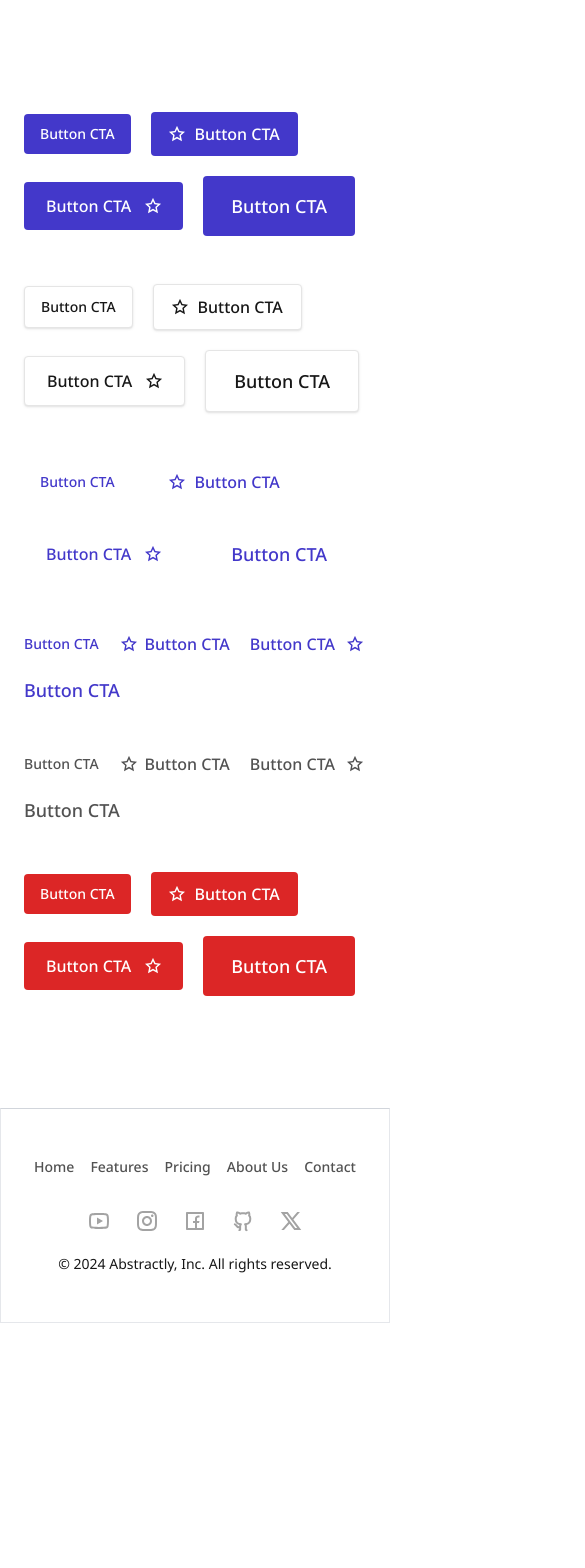
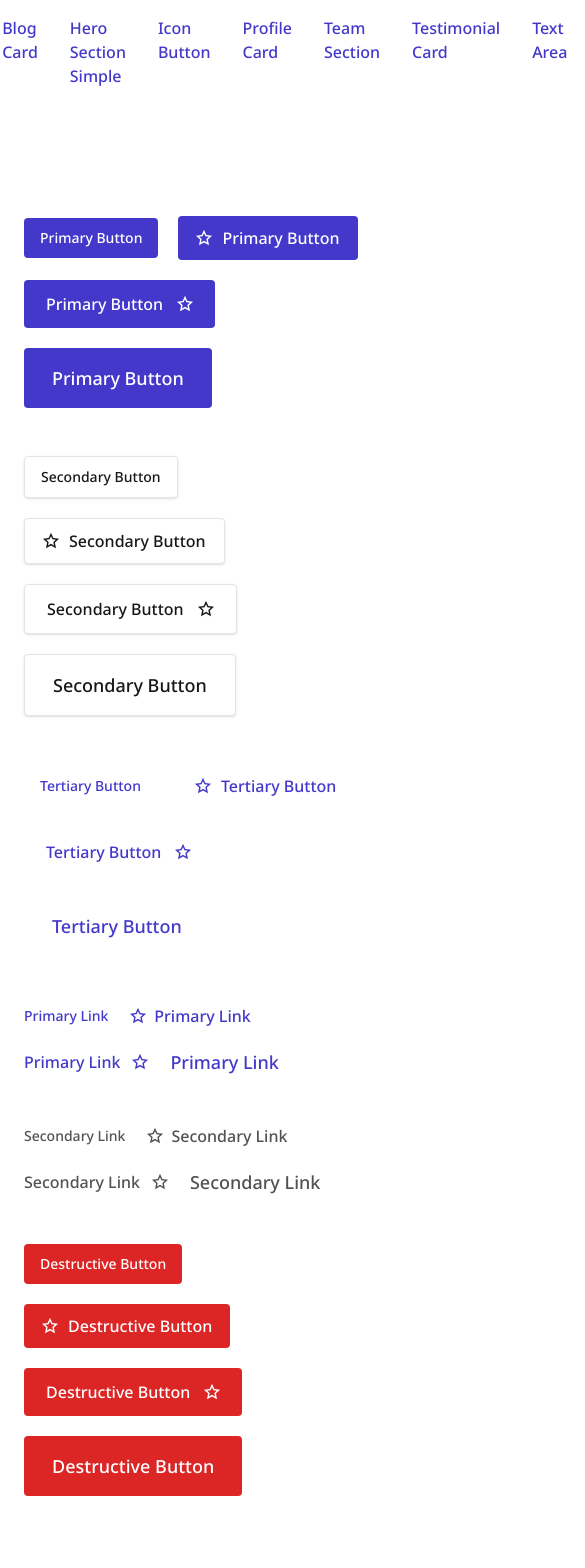
Before and after one commit to av0ed/ui-component-library, a Next.js app: page /button in a window 390 px wide. Shown: the top 1568 px of the page, 585 px wide, since content can reach past the window. Before the commit the page ends 1323 px from the top, so only its background shows below. Built offline with nearby package versions, Linux system fonts and the light colour scheme.

Commit message:
add hero section

```diff
--- a/app/_components/footer.tsx
+++ b/app/_components/footer.tsx
@@ -1,4 +1,4 @@
-import Link from "next/link";
+import Button from "../_components/button";
 import {
   RiYoutubeLine,
   RiInstagramLine,
@@ -26,7 +26,7 @@ const socialLinks = [
 const classes = {
   pageLink:
     "text-neutral-600 hover:text-neutral-900 focus:outline-none focus:rounded focus:ring focus:ring-indigo-200",
-  socialIcon: "text-neutral-400 h-6 w-6",
+  socialIcon: "link--md link--secondary",
   socialLink:
     "inline-flex focus:outline-none focus:rounded focus:ring focus:ring-indigo-200",
 };
@@ -37,9 +37,7 @@ export default function Footer() {
       <ul className="flex flex-row flex-nowrap gap-x-4 md:gap-x-6">
         {pages.map(({ id, page, href }) => (
           <li key={id}>
-            <Link className={classes.pageLink} href={href}>
-              {page}
-            </Link>
+            <Button classes={classes.pageLink} href={href} text={page} />
           </li>
         ))}
       </ul>
--- /dev/null
+++ b/app/_components/hero-section-simple.tsx
@@ -0,0 +1,41 @@
+import Button from "../_components/button";
+import Image from "next/image";
+
+export default function HeroSectionSimple() {
+  return (
+    <div className="h-full p-4 bg-gradient-haze">
+      <div className="h-full flex flex-col rounded justify-center items-center bg-white">
+        <div className="flex flex-col lg:flex-row gap-y-12 md:gap-y-8 lg:gap-x-8 py-12 md:py-16 px-4 lg:p-24 max-w-screen-sm md:max-w-screen-md lg:max-w-screen-lg">
+          <div className="flex flex-col lg:justify-center">
+            <h1 className="text-4xl md:text-5xl lg:text-6xl font-semibold text-neutral-900">
+              Well-crafted abstract images
+            </h1>
+            <p className="mt-4 md:mt-6 text-lg md:text-xl text-neutral-600">
+              High-quality abstract images for your projects, wallpaper, and
+              presentations.
+            </p>
+            <div className="flex flex-row items-start mt-8 md:mt-16 gap-x-4 md:gap-x-8">
+              <Button
+                classes="btn--xl md:btn--2xl btn--secondary"
+                text="Learn more"
+                href="/"
+              />
+              <Button
+                classes="btn--xl md:btn--2xl btn--primary"
+                text="See pricing"
+                href="/"
+              />
+            </div>
+          </div>
+          <Image
+            src="hero-simple.png"
+            className="w-full h-auto mx-auto md:mx-0"
+            alt="Abstract, floating cubes"
+            width={0}
+            height={0}
+          />
+        </div>
+      </div>
+    </div>
+  );
+}
--- /dev/null
+++ b/app/_components/navbar.tsx
@@ -0,0 +1,31 @@
+import Button from "../_components/button";
+import { makeLink } from "../_utilities/helpers";
+
+export default function Navbar() {
+  const pages = [
+    "404 Section",
+    "Badge",
+    "Button",
+    "Blog Card",
+    "Hero Section Simple",
+    "Icon Button",
+    "Profile Card",
+    "Team Section",
+    "Testimonial Card",
+    "Text Area",
+    "Text Input",
+  ];
+  return (
+    <ul className="flex flex-row p-4 justify-center gap-x-8 flex-nowrap">
+      {pages.map((page) => (
+        <li key={page}>
+          <Button
+            classes="link--lg link--primary"
+            href={makeLink(page)}
+            text={page}
+          />
+        </li>
+      ))}
+    </ul>
+  );
+}
--- a/app/_utilities/helpers.ts
+++ b/app/_utilities/helpers.ts
@@ -1,3 +1,3 @@
 export const makeLink = (title: string) => {
-  return title.toLowerCase().replace(" ", "-");
+  return title.toLowerCase().replaceAll(" ", "-");
 };
--- a/app/button/page.tsx
+++ b/app/button/page.tsx
@@ -19,100 +19,106 @@ export default function ButtonPage() {
     <div className="flex flex-col items-center py-28 px-6 md:px-8 lg:px-0">
       <div className="flex flex-col justify-center items-start gap-y-12">
         <div className="flex flex-row flex-wrap items-center gap-5">
-          <Button classes="btn--md btn--primary" text="Button CTA" />
+          <Button classes="btn--md btn--primary" text="Primary Button" />
           <Button
             classes="btn--lg btn--primary"
             Icon={RiStarLine}
             iconAlign="left"
-            text="Button CTA"
+            text="Primary Button"
           />
           <Button
             classes="btn--xl btn--primary"
             Icon={RiStarLine}
             iconAlign="right"
-            text="Button CTA"
+            text="Primary Button"
           />
-          <Button classes="btn--2xl btn--primary" text="Button CTA" />
+          <Button classes="btn--2xl btn--primary" text="Primary Button" />
         </div>
         <div className="flex flex-row flex-wrap items-center gap-5">
-          <Button classes="btn--md btn--secondary" text="Button CTA" />
+          <Button classes="btn--md btn--secondary" text="Secondary Button" />
           <Button
             classes="btn--lg btn--secondary"
             Icon={RiStarLine}
             iconAlign="left"
-            text="Button CTA"
+            text="Secondary Button"
           />
           <Button
             classes="btn--xl btn--secondary"
             Icon={RiStarLine}
             iconAlign="right"
-            text="Button CTA"
+            text="Secondary Button"
           />
-          <Button classes="btn--2xl btn--secondary" text="Button CTA" />
+          <Button classes="btn--2xl btn--secondary" text="Secondary Button" />
         </div>
         <div className="flex flex-row flex-wrap items-center gap-5">
-          <Button classes="btn--md btn--tertiary" text="Button CTA" />
+          <Button classes="btn--md btn--tertiary" text="Tertiary Button" />
           <Button
             classes="btn--lg btn--tertiary"
             Icon={RiStarLine}
             iconAlign="left"
-            text="Button CTA"
+            text="Tertiary Button"
           />
           <Button
             classes="btn--xl btn--tertiary"
             Icon={RiStarLine}
             iconAlign="right"
-            text="Button CTA"
+            text="Tertiary Button"
           />
-          <Button classes="btn--2xl btn--tertiary" text="Button CTA" />
+          <Button classes="btn--2xl btn--tertiary" text="Tertiary Button" />
         </div>
         <div className="flex flex-row flex-wrap items-center gap-5">
-          <Button classes="link--md link--primary" text="Button CTA" />
+          <Button classes="link--md link--primary" text="Primary Link" />
           <Button
             classes="link--lg link--primary"
             Icon={RiStarLine}
             iconAlign="left"
-            text="Button CTA"
+            text="Primary Link"
           />
           <Button
             classes="link--xl link--primary"
             Icon={RiStarLine}
             iconAlign="right"
-            text="Button CTA"
+            text="Primary Link"
           />
-          <Button classes="link--2xl link--primary" text="Button CTA" />
+          <Button classes="link--2xl link--primary" text="Primary Link" />
         </div>
         <div className="flex flex-row flex-wrap items-center gap-5">
-          <Button classes="link--md link--secondary" text="Button CTA" />
+          <Button classes="link--md link--secondary" text="Secondary Link" />
           <Button
             classes="link--lg link--secondary"
             Icon={RiStarLine}
             iconAlign="left"
-            text="Button CTA"
+            text="Secondary Link"
           />
           <Button
             classes="link--xl link--secondary"
             Icon={RiStarLine}
             iconAlign="right"
-            text="Button CTA"
+            text="Secondary Link"
           />
-          <Button classes="link--2xl link--secondary" text="Button CTA" />
+          <Button classes="link--2xl link--secondary" text="Secondary Link" />
         </div>
         <div className="flex flex-row flex-wrap items-center gap-5">
-          <Button classes="btn--md btn--destructive" text="Button CTA" />
+          <Button
+            classes="btn--md btn--destructive"
+            text="Destructive Button"
+          />
           <Button
             classes="btn--lg btn--destructive"
             Icon={RiStarLine}
             iconAlign="left"
-            text="Button CTA"
+            text="Destructive Button"
           />
           <Button
             classes="btn--xl btn--destructive"
             Icon={RiStarLine}
             iconAlign="right"
-            text="Button CTA"
+            text="Destructive Button"
           />
-          <Button classes="btn--2xl btn--destructive" text="Button CTA" />
+          <Button
+            classes="btn--2xl btn--destructive"
+            text="Destructive Button"
+          />
         </div>
       </div>
     </div>
--- /dev/null
+++ b/app/hero-section-simple/page.tsx
@@ -0,0 +1,9 @@
+import type { Metadata } from "next";
+import HeroSectionSimple from "../_components/hero-section-simple";
+
+export const metadata: Metadata = {
+  title: "Hero Section (Simple) | UI Component Library | Jason Long",
+};
+export default function HeroSectionSimplePage() {
+  return <HeroSectionSimple />;
+}
--- a/app/layout.tsx
+++ b/app/layout.tsx
@@ -1,5 +1,6 @@
 import type { Metadata } from "next";
 import { Noto_Sans } from "next/font/google";
+import Navbar from "./_components/navbar";
 import Footer from "./_components/footer";
 import "./globals.css";
 
@@ -22,6 +23,7 @@ export default function RootLayout({
   return (
     <html lang="en" className="h-full">
       <body className={`${notoSans.className} flex flex-col h-full bg-white`}>
+        <Navbar />
         <main className="flex flex-col flex-nowrap flex-1">{children}</main>
         <Footer />
       </body>
--- a/app/page.tsx
+++ b/app/page.tsx
@@ -1,26 +1,5 @@
-import Link from "next/link";
-import { makeLink } from "./_utilities/helpers";
+import HeroSectionSimple from "./_components/hero-section-simple";
 
 export default function Home() {
-  const pages = [
-    "404 Section",
-    "Badge",
-    "Button",
-    "Blog Card",
-    "Icon Button",
-    "Profile Card",
-    "Team Section",
-    "Testimonial Card",
-    "Text Area",
-    "Text Input",
-  ];
-  return (
-    <ul className="flex flex-col flex-nowrap">
-      {pages.map((page) => (
-        <li key={page}>
-          <Link href={makeLink(page)}>{page}</Link>
-        </li>
-      ))}
-    </ul>
-  );
+  return <HeroSectionSimple />;
 }
```
